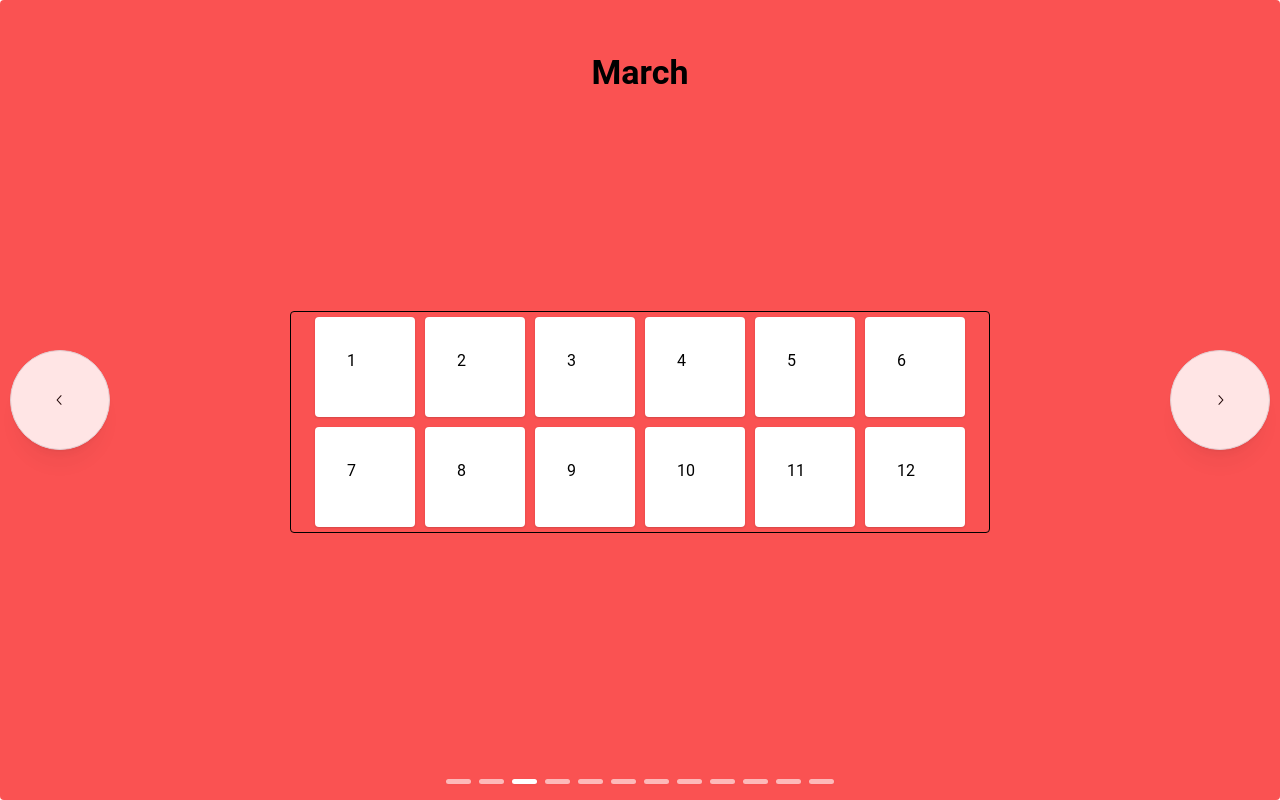
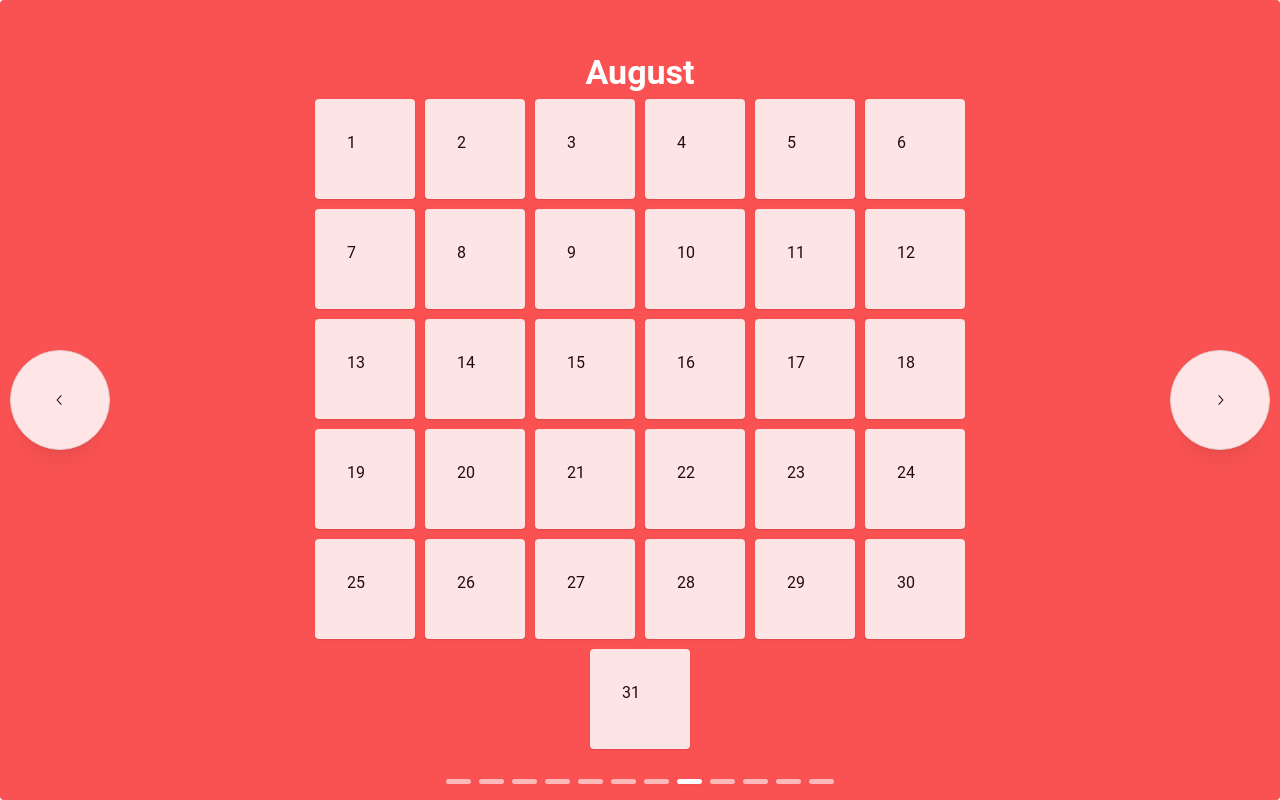
Before and after one commit to bmbaron/memrys, a React (Vite) app in the folder frontend/: page / in a window 1280 px wide. Built offline with nearby package versions, Linux system fonts and the light colour scheme.

Commit message:
handle month display dynamically

```diff
--- a/frontend/eslint.config.js
+++ b/frontend/eslint.config.js
@@ -13,5 +13,6 @@ export default [
   {rules: {
     "react/react-in-jsx-scope": "off",
     "react/jsx-uses-react": "off",
-  }},
+    "@typescript-eslint/no-empty-object-type": "off"
+    }},
 ];
--- a/frontend/package.json
+++ b/frontend/package.json
@@ -11,6 +11,7 @@
     "prettier": "prettier ./src --write"
   },
   "dependencies": {
+    "@emotion/styled": "^11.13.0",
     "@mantine/carousel": "^7.12.1",
     "@mantine/core": "^7.12.1",
     "@mantine/dates": "^7.12.1",
@@ -21,8 +22,7 @@
     "prettier-plugin-organize-imports": "^4.0.0",
     "react": "^18.3.1",
     "react-dom": "^18.3.1",
-    "react-router-dom": "^6.26.0",
-    "styled-components": "^6.1.12"
+    "react-router-dom": "^6.26.0"
   },
   "devDependencies": {
     "@eslint/js": "^9.9.0",
--- a/frontend/src/MainLayout.tsx
+++ b/frontend/src/MainLayout.tsx
@@ -3,6 +3,8 @@ import { Outlet } from 'react-router-dom';
 const MainLayout = () => {
   const theme = createTheme({
     primaryColor: 'red',
+    white: 'white',
+    black: 'black',
     fontFamily: 'Roboto, sans-serif'
   });
   return (
--- a/frontend/src/components/CalendarGrid.tsx
+++ b/frontend/src/components/CalendarGrid.tsx
@@ -1,35 +1,49 @@
-import { Paper } from '@mantine/core';
+import styled from '@emotion/styled';
+import { Card, CardProps, createPolymorphicComponent, Paper } from '@mantine/core';
+import dayjs from 'dayjs';
 
-type CalendarBlockProps = {
-  day: number;
+const getMonthDays = (index: number) => {
+  const date = dayjs().month(index);
+  return date.daysInMonth();
 };
-const CalendarBlock = ({ day }: CalendarBlockProps) => {
+const CalendarBlock = (arg: { day: number }) => {
   return (
-    <Paper shadow="xs" p="xl" h={100} w={100} m={5}>
-      {day}
-    </Paper>
+    <DayCard shadow="xs" p="xl" h={100} w={100} m={5}>
+      {arg.day}
+    </DayCard>
   );
 };
-
-const CalendarGrid = () => {
-  const daysInMonth = [0, 1, 2, 3, 4, 5, 6, 7, 8, 9, 10, 11];
-  //Array.apply(null, Array(dayjs().daysInMonth())).map(() => {});
+const getDayCards = (numDays: number) => {
+  const days = [];
+  for (let i = 0; i < numDays; i++) {
+    days.push(<CalendarBlock key={i} day={i + 1} />);
+  }
+  return days;
+};
+const CalendarGrid = (props: { month: number }) => {
+  const monthDays = getMonthDays(props.month);
   return (
     <Paper
       w={700}
       m={'auto'}
       bg={'inherit'}
       component={'div'}
-      bd={'1px solid black'}
       h={'fit-content'}
       display={'flex'}
       style={{ flexWrap: 'wrap', justifyContent: 'center' }}
     >
-      {daysInMonth.map((empty, index: number) => (
-        <CalendarBlock key={index} day={index + 1} />
-      ))}
+      {getDayCards(monthDays)}
     </Paper>
   );
 };
 
 export default CalendarGrid;
+
+const _DayCard = styled(Card)`
+  opacity: 0.85;
+  &:hover {
+    cursor: pointer;
+    opacity: 1;
+  }
+`;
+const DayCard = createPolymorphicComponent<'div', CardProps>(_DayCard);
--- a/frontend/src/components/Carousel.tsx
+++ b/frontend/src/components/Carousel.tsx
@@ -1,8 +1,12 @@
 import { Carousel } from '@mantine/carousel';
-import { Card, Title } from '@mantine/core';
+import { Card, Title, useMantineTheme } from '@mantine/core';
+import dayjs from 'dayjs';
 import { monthNames } from '../utils/getMonth.ts';
 import CalendarGrid from './CalendarGrid.tsx';
 const MyCarousel = () => {
+  const theme = useMantineTheme();
+  const currentMonth = dayjs().month();
+
   return (
     <Carousel
       slideSize="100%"
@@ -12,15 +16,15 @@ const MyCarousel = () => {
       controlSize={100}
       loop
       withIndicators
-      initialSlide={2}
+      initialSlide={currentMonth}
     >
       {monthNames.map((month, index) => (
         <Carousel.Slide key={index}>
           <Card bg={'red'} h={'100%'} px={140} py={50}>
-            <Title ta={'center'} order={1}>
+            <Title ta={'center'} order={1} c={theme.white}>
               {month}
             </Title>
-            <CalendarGrid />
+            <CalendarGrid month={index} />
           </Card>
         </Carousel.Slide>
       ))}
--- /dev/null
+++ b/frontend/src/emotion.d.ts
@@ -0,0 +1,6 @@
+import '@emotion/react';
+import type { MantineTheme } from '@mantine/core';
+
+declare module '@emotion/react' {
+  export interface Theme extends MantineTheme {}
+}
```
Also changed, not shown: 1 other file (tests, documents, lock files or other folders).
